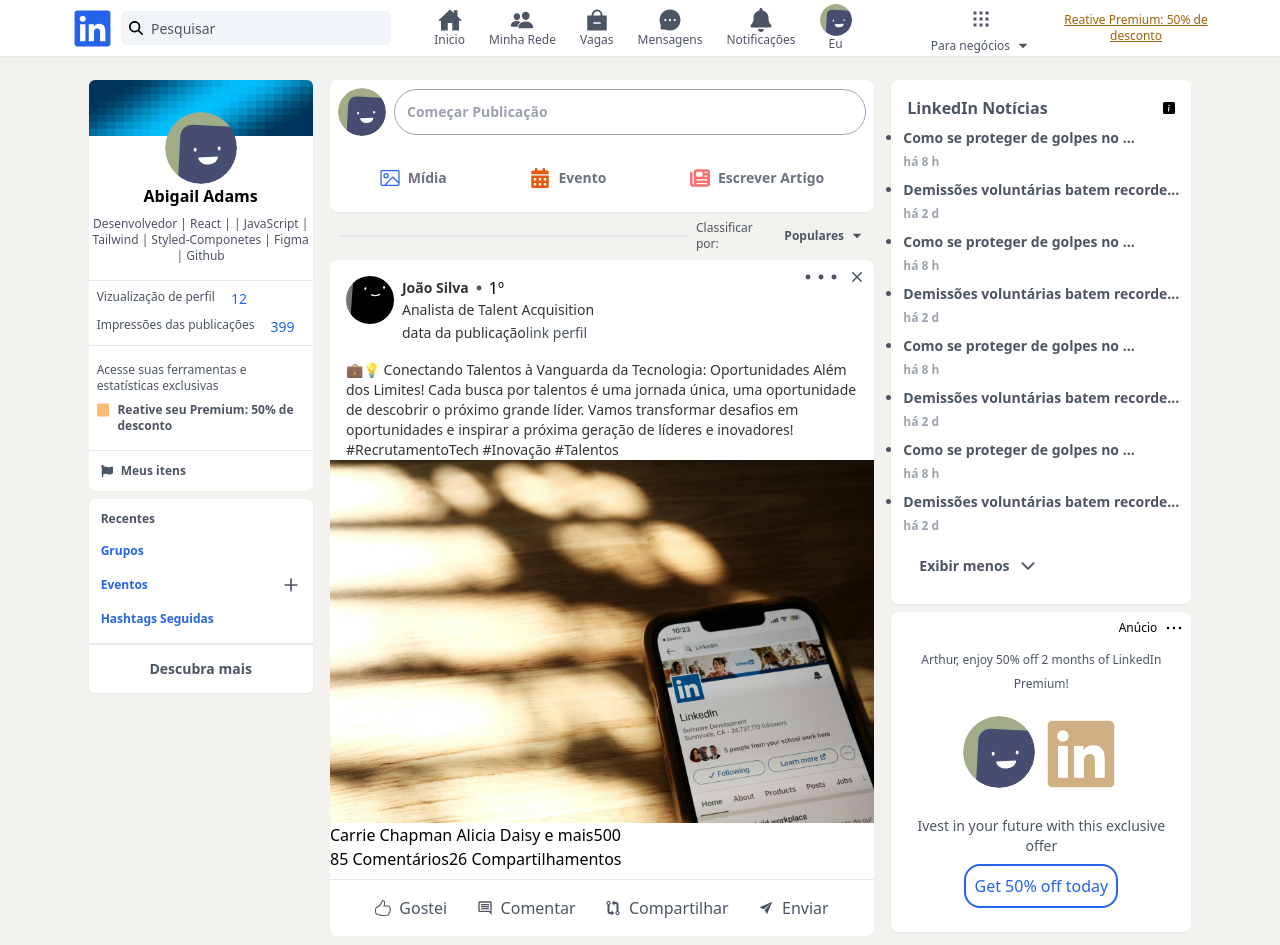
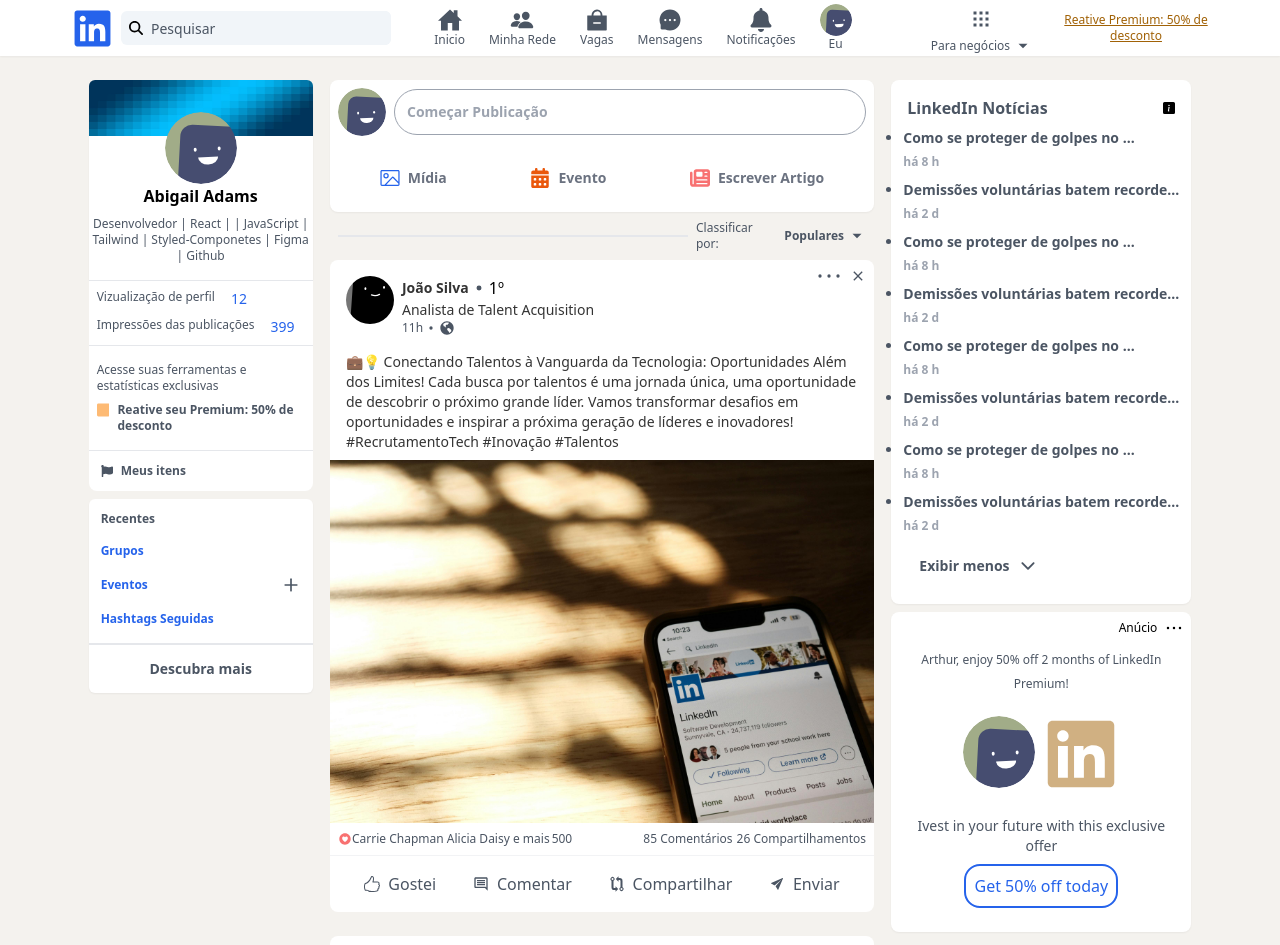
Before and after one commit to Arttutu/clone-linkedin, a React (Vite) app: page / in a window 1280 px wide. Shown: the top 945 px of the page. Built offline with nearby package versions, Linux system fonts and the light colour scheme.

Commit message:
melhorando ainda mais o visual do card, adicionando o botao comentar para o usuario comentar, falta adicionar comentarios de outros usuarios e construir os modais do card

```diff
--- a/src/componentes/Cabecalho/index.jsx
+++ b/src/componentes/Cabecalho/index.jsx
@@ -8,8 +8,8 @@
 
 export default function Cabecalho() {
   return (
-    <nav className="w-full h-full justify-evenly  max-w-6xl mx-auto flex items-center sm:items-center sm:justify-between p-2  ">
-      <div className="flex  justify-center items-center gap-8 sm:gap-2">
+    <nav className="w-full h-full justify-around  max-w-6xl mx-auto flex items-center sm:items-center sm:justify-between p-2  ">
+      <div className="flex  justify-center items-center sm:gap-2">
         <FaLinkedin className="w-[41px] h-[41px] text-blue-600" />
         <div className="md:bg-slate-100 pl-2 flex gap-2 items-center rounded-md">
           <FaMagnifyingGlass className="text-lg text-black lg:text-sm " />
--- a/src/componentes/Card/index.jsx
+++ b/src/componentes/Card/index.jsx
@@ -1,10 +1,13 @@
-import React from "react";
+import React, { useState } from "react";
 import { IoMdClose } from "react-icons/io";
 import { TbPointFilled } from "react-icons/tb";
 import { SlLike } from "react-icons/sl";
 import { MdOutlineComment } from "react-icons/md";
-import { IoGitCompareSharp } from "react-icons/io5";
+import { IoGitCompareSharp, IoHeartCircleSharp } from "react-icons/io5";
+import logo from "../Usuario/logo_avatar.svg";
 import { IoIosSend } from "react-icons/io";
+import { RiEarthFill } from "react-icons/ri";
+
 export default function Card({
   nome,
   cargo,
@@ -14,16 +17,20 @@
   numero,
   tempo_postagem,
 }) {
+  const [comentar, setComentar] = useState(false);
+  function HandleComentar() {
+    setComentar(!comentar);
+  }
   return (
     <section className="bg-white sm:rounded-lg mb-6 relative ">
       <div className="">
         <div className=" flex items-center gap-2 justify-end p-2 absolute right-0">
-          <div className="flex items-center gap-[1px]">
-            <TbPointFilled className="text-xs text-gray-600" />
-            <TbPointFilled className="text-xs text-gray-600" />
-            <TbPointFilled className="text-xs text-gray-600" />
+          <div className="flex items-center gap-[1px] hover:bg-gray-200  hover:rounded-full  hover:p-[4px] transition-all">
+            <TbPointFilled className="text-[8px] text-gray-600 " />
+            <TbPointFilled className="text-[8px] text-gray-600" />
+            <TbPointFilled className="text-[8px] text-gray-600" />
           </div>
-          <IoMdClose className="text-lg text-gray-600 font-semibold" />
+          <IoMdClose className="text-[16px] text-gray-600 font-semibold hover:bg-gray-200  hover:rounded-full  hover:p-[4px] transition-all" />
         </div>
         <div className=" flex items-start gap-2 p-4">
           <img src={foto} alt="Imagem do Autor" className="w-[48px] h-[48px]" />
@@ -34,57 +41,85 @@
               <span>{numero}</span>
             </div>
             <p className="text-black/80 text-sm">{cargo}</p>
-            <div>
-              <span className="text-black/80 text-sm">data da publicação</span>
-              <span className="text-gray-600 text-sm">link perfil</span>
+            <div className="flex items-center gap-1">
+              <span className="text-gray-600 text-xs">{tempo_postagem}</span>
+              <TbPointFilled className="text-[8px] text-gray-600" />
+              <a href="">
+                <RiEarthFill className=" text-gray-600" />
+              </a>
             </div>
           </div>
         </div>
-        <div className=" ">
+        <div className="flex flex-col items-center gap-2">
           <p className="text-black/80 text-sm px-4">{descricao}</p>
-          <img className="w-full max-h-[500px] cursor-pointer" src={banner} />
+          <img
+            className="w-full max-h-[500px] cursor-pointer"
+            src={banner}
+            alt="banner da publicação"
+          />
         </div>
-        <div>
-          <div></div>
-          <span>
-            Carrie Chapman Alicia Daisy e mais
-            <span>500</span>
-          </span>
-          <div>
-            <span>85 Comentários</span>
-            <span>26 Compartilhamentos</span>
+        <div className="flex items-center justify-between p-2">
+          <div className="flex items-center">
+            <IoHeartCircleSharp className="text-red-400 text-sm" />
+            <span className="text-xs text-gray-600">
+              Carrie Chapman Alicia Daisy e mais
+              <span className="text-xs text-gray-600 px-[2px]">500</span>
+            </span>
+          </div>
+          <div className="flex items-center gap-1">
+            <span className="text-xs text-gray-600">85 Comentários</span>
+            <span className="text-xs text-gray-600">26 Compartilhamentos</span>
           </div>
         </div>
-        <div className="flex justify-evenly mt-2 p-4 border-t-[1px] border-gray-200">
+        <div className="flex justify-around  p-4 border-t-[1px] border-gray-200/50">
           <a
             href="#"
-            className="text-gray-600 text-base flex items-center gap-2 "
+            className="text-gray-600 text-base flex items-center gap-2 hover:bg-gray-200 hover:p-[4px] hover:rounded-md transition-all"
           >
             <SlLike className=" text-base font-bold" />
             Gostei
           </a>
-          <a
-            href="#"
-            className="text-gray-600 text-base flex items-center  gap-2 "
+          <button
+            className="text-gray-600 text-base flex items-center  gap-2  hover:bg-gray-200 hover:p-[4px] hover:rounded-md transition-all"
+            onClick={HandleComentar}
           >
             <MdOutlineComment className="text-base font-bold" />
             Comentar
-          </a>
+          </button>
+
           <a
             href="#"
-            className="text-gray-600 text-base flex items-center  gap-2 "
+            className="text-gray-600 text-base flex items-center  gap-2 hover:bg-gray-200 hover:p-[4px] hover:rounded-md transition-all"
           >
             <IoGitCompareSharp className="text-base font-bold" />
             Compartilhar
           </a>
           <a
             href="#"
-            className="text-gray-600 text-base flex items-center  gap-2 "
+            className="text-gray-600 text-base flex items-center  gap-2 hover:bg-gray-200 hover:p-[4px] hover:rounded-md transition-all"
           >
             <IoIosSend className="text-base font-bold" />
             Enviar
           </a>
         </div>
+        {comentar ? (
+          <div>
+            <div className="flex items-center gap-2 p-4">
+              <img
+                src={logo}
+                className="w-[48px] h-[48px] rounded-full"
+                alt="foto de perfil"
+              ></img>
+              <input
+                type="text"
+                className="text-sm text-left text-gray-400 font-semibold rounded-3xl p-[12px] border border-gray-400 w-full hover:bg-gray-200 transition-all focus:outline-none"
+                placeholder="Adicionar Comentários"
+              />
+            </div>
+          </div>
+        ) : (
+          ""
+        )}
       </div>
     </section>
   );
--- a/src/componentes/Principal/index.jsx
+++ b/src/componentes/Principal/index.jsx
@@ -87,6 +87,7 @@
             banner={item.Banner}
             foto={item.foto_autor}
             numero={item.numero}
+            tempo_postagem={item.tempo_postagem}
           />
         );
       })}
--- a/src/componentes/Principal/publicacao.json
+++ b/src/componentes/Principal/publicacao.json
@@ -5,8 +5,10 @@
         "foto_autor": "./assets/img/avatar_dois.svg",
         "descricao": "💼💡 Conectando Talentos à Vanguarda da Tecnologia: Oportunidades Além dos Limites! Cada busca por talentos é uma jornada única, uma oportunidade de descobrir o próximo grande líder. Vamos transformar desafios em oportunidades e inspirar a próxima geração de líderes e inovadores! #RecrutamentoTech #Inovação #Talentos",
         "Banner": "./assets/img/linkedin.jpg",
-        "tempo_postagem": "2024-02-20T09:30:00Z",
+        "tempo_postagem": "11h",
         "numero" : "1º"
+
+
       },
       {
         "nome": "Maria Oliveira",
@@ -15,8 +17,9 @@
 
         "descricao": "📱💡 Explorando as Fronteiras do Android Development com Paixão e Inovação! Cada linha de código é uma oportunidade de transformar ideias em realidade. Vamos unir forças e elevar o padrão do desenvolvimento Android juntos! #AndroidDev #Inovação #Tecnologia",
         "Banner": "./assets/img/android.jpg",
-        "tempo_postagem": "2024-02-20T11:45:00Z",
+        "tempo_postagem": "2h",
         "numero" : "2º"
+
       },
       {
         "nome": "Pedro Santos",
@@ -24,7 +27,8 @@
         "foto_autor":"./assets/img/avatar_tres.svg" ,
         "descricao":  "🌐 Navegando Pelas Ondas da Web Development: Criatividade, Código e Conexão! Cada projeto é uma oportunidade de criar experiências únicas. Vamos explorar novas tecnologias e construir o futuro da web com paixão e determinação. #WebDevelopment #Inovação #Tecnologia",
         "Banner": "./assets/img/front_end.jpeg",
-        "tempo_postagem": "2024-02-19T15:20:00Z",
+        "tempo_postagem": "10 min",
         "numero" : "1º"
+
       }
 ]
```
Also changed, not shown: public/assets/img/alicia.svg (added).
